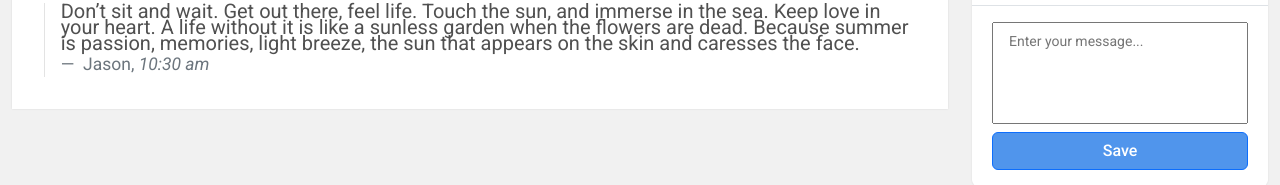
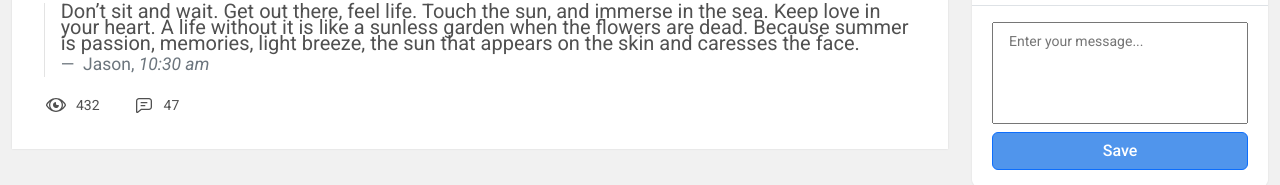
Before and after one commit to EkaterinaShamshina/web-bee-test, a website built with webpack: page src/template.html in a window 1280 px wide. Shown: the part 619-804 px from the top of the page. Built offline with nearby package versions, Linux system fonts and the light colour scheme; files whose address does not match are found by name.

Commit message:
feat: add article footer

```diff
--- a/src/styles/variables.scss
+++ b/src/styles/variables.scss
@@ -220,6 +220,37 @@ article {
   &_image {
     margin-bottom: 1rem;
   }
+  &-footer {
+    display: flex;
+    gap: 2rem;
+    &-number {
+      display: flex;
+      align-items: center;
+      gap: 8px;
+      &_eye {
+        &::before {
+          content: '';
+          display: block;
+          background-image: url(../images/eye.svg);
+          background-position: center center;
+          background-repeat: no-repeat;
+          height: 1.5rem;
+          width: 1.5rem;
+        }
+      }
+      &_comment {
+        &::before {
+          content: '';
+          display: block;
+          background-image: url(../images/Comment.svg);
+          background-position: center center;
+          background-repeat: no-repeat;
+          height: 1.5rem;
+          width: 1.5rem;
+        }
+      }
+    }
+  }
 }
 .card {
   align-items: center;
--- a/src/template.html
+++ b/src/template.html
@@ -148,7 +148,7 @@
               >
               commented:
             </p>
-            <div class="d-flex gap-3">
+            <div class="d-flex gap-3 mb-3">
               <div class="vr blockquote-vr"></div>
               <blockquote class="blockquote mb-0">
                 <p>
@@ -163,6 +163,16 @@
                   <span class="fst-italic" datetime="10:30:00">10:30 am</span>
                 </footer>
               </blockquote>
+            </div>
+            <div class="article-footer">
+              <p class="article-footer-number article-footer-number_eye mb-0">
+                432
+              </p>
+              <p
+                class="article-footer-number article-footer-number_comment mb-0"
+              >
+                47
+              </p>
             </div>
           </article>
         </main>
```
Also changed, not shown: dist/images/eye.svg (added), dist/index.html, dist/main.css, src/images/eye.svg (added).
